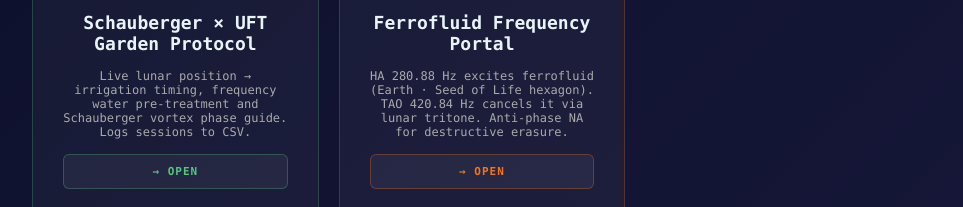
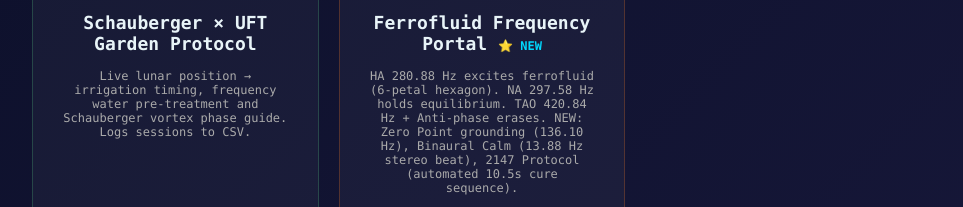
Before and after one commit to lightsonemusic/uft-demos, a website: page index.html in a window 1280 px wide. Shown: the part 562-769 px from the top of the page, without its empty margins (158-1121 px from the left). Drawn offline with Linux system fonts and the light colour scheme.

Commit message:
update: highlight new ferrofluid protocols in index.html

```diff
--- a/index.html
+++ b/index.html
@@ -176,9 +176,9 @@
 
       <a href="9-ferrofluid-frequency.html" class="toy-card" style="border-color:rgba(249,115,22,0.25);">
         <div class="toy-emoji">🧲</div>
-        <div class="toy-name">Ferrofluid Frequency Portal</div>
+        <div class="toy-name">Ferrofluid Frequency Portal <span style="color:#00d9ff;font-size:12px;">⭐ NEW</span></div>
         <div class="toy-description">
-          HA 280.88 Hz excites ferrofluid (Earth · Seed of Life hexagon). TAO 420.84 Hz cancels it via lunar tritone. Anti-phase NA for destructive erasure.
+          HA 280.88 Hz excites ferrofluid (6-petal hexagon). NA 297.58 Hz holds equilibrium. TAO 420.84 Hz + Anti-phase erases. NEW: Zero Point grounding (136.10 Hz), Binaural Calm (13.88 Hz stereo beat), 2147 Protocol (automated 10.5s cure sequence).
         </div>
         <div class="toy-link" style="color:#f97316;border-color:rgba(249,115,22,0.3);">→ Open</div>
       </a>
```
